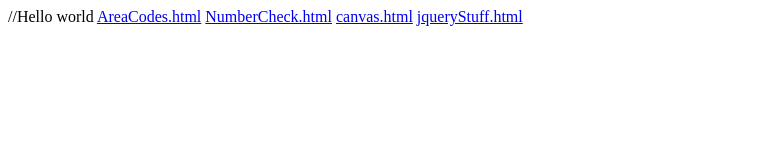
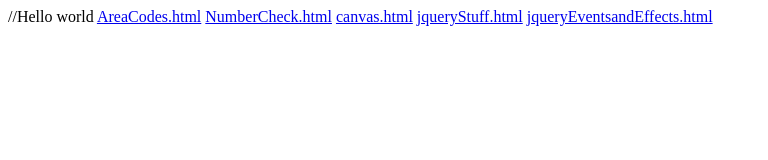
Before and after one commit to ErikaBarron/ErikaBarron.github.io, a plain HTML site: page index.html in a window 1280 px wide. Shown: the whole page, without its empty margins (0-768 px from the left). Drawn offline with Linux system fonts and the light colour scheme.

Commit message:
Update index.html

```diff
--- a/index.html
+++ b/index.html
@@ -12,5 +12,6 @@
       <a href = "https://erikabarron.github.io/NumberCheck.html">NumberCheck.html</a>
       <a href = "https://erikabarron.github.io/canvas.html">canvas.html</a>
       <a href = "https://erikabarron.github.io/jqueryStuff.html">jqueryStuff.html</a>
+      <a href = "https://erikabarron.github.io/JQueryEventsandEffects.html">jqueryEventsandEffects.html</a>
    </body>
 </html>
```
